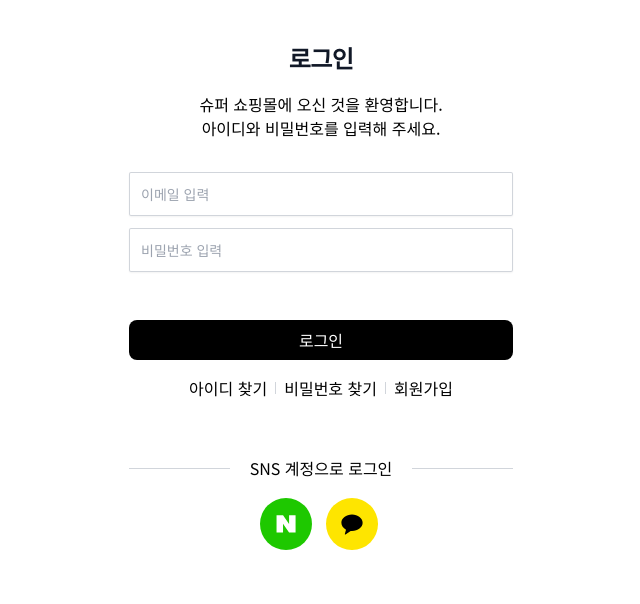
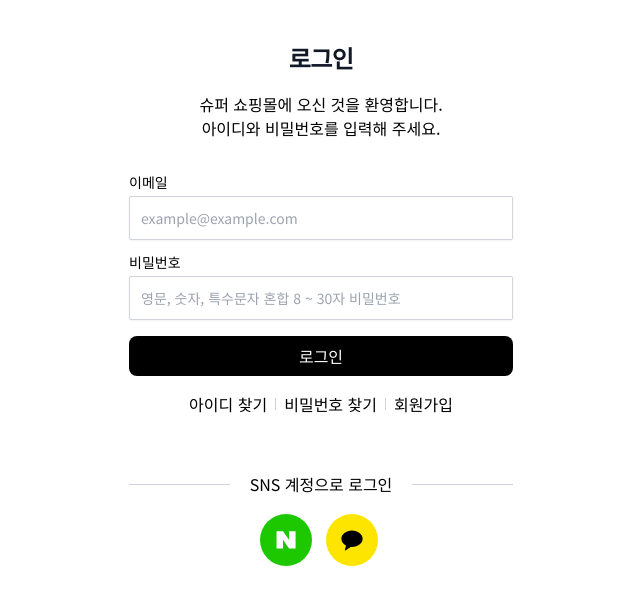
Before and after one commit to super-shoppingmall/super-frontend, a React (Create React App) app: page /login in a window 1280 px wide. Shown: the top 604 px of the page, without its empty margins (319-959 px from the left). Built offline with nearby package versions, Linux system fonts and the light colour scheme; no server answers.

Commit message:
Refactor: 로그인 로직 공통화를 위해 수정 및 공통화된 로직 경로 이동

```diff
--- /dev/null
+++ b/src/components/Icon/ErrorIcon.tsx
@@ -0,0 +1,19 @@
+const ErrorIcon = () => {
+	return (
+		<svg
+			xmlns='http://www.w3.org/2000/svg'
+			viewBox='0 0 20 20'
+			fill='currentColor'
+			aria-hidden='true'
+			className='w-4'
+		>
+			<path
+				fillRule='evenodd'
+				d='M18 10a8 8 0 11-16 0 8 8 0 0116 0zm-8-5a.75.75 0 01.75.75v4.5a.75.75 0 01-1.5 0v-4.5A.75.75 0 0110 5zm0 10a1 1 0 100-2 1 1 0 000 2z'
+				clipRule='evenodd'
+			></path>
+		</svg>
+	);
+};
+
+export default ErrorIcon;
--- a/src/layouts/Login/LoginForm.tsx
+++ b/src/layouts/Login/LoginForm.tsx
@@ -1,87 +1,116 @@
-import { useContext, useEffect, useReducer, useState } from 'react';
-import { useNavigate } from 'react-router-dom';
+import { useContext, useReducer, useState } from 'react';
+import { Navigate } from 'react-router-dom';
 
-import { formInitialData, loginFormReducer } from '../../reducers/loginReducer';
-import FormField from '../../components/Form/FormField';
-import Spinner from '../../components/Spinner/Spinner';
-import LoginMessage from './LoginMessage';
+import InputField from '../../components/Form/InputField';
+import FormMessage from '../../components/Form/FormMessage';
+import ErrorIcon from '../../components/Icon/ErrorIcon';
 import { AuthContext } from '../../context/AuthContext';
+
+import loginReducer, { FormData } from '../../reducers/loginReducer';
+
+const initialData: FormData = {
+	formState: [],
+	email: '',
+	password: '',
+	token: '',
+};
 
 const LoginForm = () => {
 	const { login } = useContext(AuthContext);
-	const navigate = useNavigate();
-	const [isLoading, setIsLoading] = useState(false);
-	const [formData, dispatchFormData] = useReducer(loginFormReducer, formInitialData);
-	const [submitCount, setSubmitCount] = useState(0);
+	const [formData, dispatchFormData] = useReducer(loginReducer, initialData);
 	const [loginCount, setLoginCount] = useState(0);
 
-	const handleChangeInput = (e: React.ChangeEvent<HTMLInputElement>) => {
+	const formState = formData.formState;
+
+	const addInputField = (e: React.ChangeEvent<HTMLInputElement>) => {
 		dispatchFormData({
-			type: 'FORM_CHANGE',
-			value: { ...formData, [e.target.name]: e.target.value },
+			type: 'SET_FIELD',
+			value: {
+				...formData,
+				[e.target.name]: e.target.value,
+			},
 		});
 	};
 
-	const handleSubmitForm = (e: React.FormEvent<HTMLFormElement>) => {
+	const validateForm = () => {
+		dispatchFormData({ type: 'VALID_FIELD' });
+	};
+
+	const handleForm = (e: React.FormEvent<HTMLFormElement>) => {
 		e.preventDefault();
-
-		if (loginCount > 3) {
-			alert('5회 이상 로그인 오류로 \n보안을 위해 로그인이 제한됩니다.');
+		if (formState.length > 0) return;
+		if (loginCount >= 4) {
 			setLoginCount(5);
 			return;
 		}
-		setIsLoading(true);
-		dispatchFormData({ type: 'FORM_SUBMIT' });
-		setSubmitCount(prevC => prevC + 1);
+		dispatchFormData({ type: 'SUBMIT_FORM' });
+		setLoginCount(pLoginCount => pLoginCount + 1);
 	};
 
-	useEffect(() => {
-		setIsLoading(false);
-
-		switch (formData.stateMessage) {
-			case 'SUCCESS_LOGIN':
-				login('ksdjkfjwojfojwoD12fjlsgjlL');
-				setLoginCount(1);
-				dispatchFormData({ type: 'FORM_RESET' });
-				navigate('/');
-				break;
-			case 'ERROR_LOGIN':
-				setLoginCount(prevLoginCount => prevLoginCount + 1);
-				break;
-			default:
-				break;
-		}
-	}, [submitCount, formData.stateMessage]);
+	if (formState.includes('SUCCESS')) {
+		login(formData.token);
+		return <Navigate to='/' />;
+	}
 
 	return (
 		<>
-			<form className='relative' onSubmit={handleSubmitForm}>
-				<FormField
-					id='email'
-					type='email'
-					label='이메일 입력'
-					value={formData.email}
-					onChange={handleChangeInput}
-				/>
-				<FormField
-					id='password'
-					type='password'
-					label='비밀번호 입력'
-					value={formData.password}
-					onChange={handleChangeInput}
-				/>
-				{formData.state === 'ERROR_VALIDATION' && <LoginMessage state={formData.stateMessage} />}
-				{formData.state === 'ERROR_SUBMIT' && (
-					<LoginMessage type='ERROR_SUBMIT' state={formData.stateMessage} count={loginCount} />
+			<form className='relative' onSubmit={handleForm}>
+				<div>
+					<InputField theme='SECONDARY' id='email' label='이메일'>
+						<input
+							type='text'
+							id='email'
+							name='email'
+							className='flex-1 input-text'
+							placeholder='example@example.com'
+							onChange={addInputField}
+						/>
+					</InputField>
+					<FormMessage type='ERROR_EMAIL' isValid={!formState.includes('ERROR_EMAIL')} />
+					<FormMessage
+						type='ERROR_EMAIL_EMPTY'
+						isValid={!formState.includes('ERROR_EMAIL_EMPTY')}
+					/>
+				</div>
+				<div>
+					<InputField theme='SECONDARY' id='password' label='비밀번호'>
+						<input
+							type='password'
+							id='password'
+							name='password'
+							className='flex-1 input-text'
+							placeholder='영문, 숫자, 특수문자 혼합 8 ~ 30자 비밀번호'
+							onChange={addInputField}
+						/>
+					</InputField>
+					<FormMessage
+						type='ERROR_PASSWORD_EMPTY'
+						isValid={!formState.includes('ERROR_PASSWORD_EMPTY')}
+					/>
+				</div>
+				{loginCount >= 1 && loginCount < 5 && (
+					<p className='h-10 pl-1 flex items-center gap-2 w-full text-red-600 text-xs'>
+						<ErrorIcon />
+						{`로그인 오류 ${loginCount}회.`}
+						<br />
+						5회 이상 로그인 오류 시 보안을 위해 로그인이 제한됩니다.
+					</p>
+				)}
+				{loginCount >= 5 && (
+					<p className='h-10 pl-1 flex items-center gap-2 w-full text-red-600 text-xs'>
+						<ErrorIcon />
+						5회 이상 로그인 오류로 보안을 위해 로그인이 제한됩니다. <br />
+						아이디/비밀번호 찾기를 통해 이용 부탁드립니다.
+					</p>
 				)}
 				<button
-					className='w-full h-10 mt-12 px-6 font-400 rounded-lg bg-black text-white'
+					className='w-full h-10 mt-4 px-6 font-400 rounded-lg bg-black text-white'
 					type='submit'
+					onClick={validateForm}
 				>
 					로그인
 				</button>
 			</form>
-			{isLoading && <Spinner />}
 		</>
 	);
 };
--- a/src/reducers/loginReducer.tsx
+++ b/src/reducers/loginReducer.tsx
@@ -1,82 +1,73 @@
-import { FormData, FormValidationField, LoginFormAction } from '../interface/login';
+import { FormState } from '../components/Form/FormMessage';
+import validate from '../util/validate';
 
-const formInitialData: FormData = {
-	state: 'IDLE',
-	stateMessage: '',
-	email: '',
-	password: '',
-};
+export interface FormData {
+	formState: FormState[];
+	email: string;
+	password: string;
+	token: string;
+}
 
-function validForm(type: FormValidationField, value: FormData): FormData {
-	if (type === 'EMAIL') {
-		const emailRegex = /^[\w-.]+@([\w-]+\.)+[\w-]{2,4}$/g;
-		const isEmailEmpty = value.email.length <= 0;
-		const isEmailValid = emailRegex.test(value.email);
+export interface LoginAction {
+	type: 'SET_FIELD' | 'VALID_FIELD' | 'SUBMIT_FORM';
+	value?: FormData;
+}
 
-		if (isEmailEmpty) {
-			return {
-				...value,
-				state: 'ERROR_VALIDATION',
-				stateMessage: 'EMPTY_EMAIL',
-			};
-		}
+function validForm(state: FormData): FormData {
+	const errorMessages: FormState[] = [];
+	const isEmailFilledIn = validate.textFieldNotEmpty(state.email);
+	const isEmailValid = validate.textFieldFormat('EMAIL', state.email);
+	const isPasswordFilledIn = validate.textFieldNotEmpty(state.password);
 
+	if (!isEmailFilledIn && !isEmailValid) {
+		errorMessages.push('ERROR_EMAIL_EMPTY');
+	}
+
+	if (isEmailFilledIn && !isEmailValid) {
+		errorMessages.push('ERROR_EMAIL');
+	}
+
+	if (!isPasswordFilledIn) {
+		errorMessages.push('ERROR_PASSWORD_EMPTY');
+	}
+
+	if (errorMessages.length > 0) {
 		return {
-			...value,
-			state: isEmailValid ? 'SUCCESS' : 'ERROR_VALIDATION',
-			stateMessage: 'ERROR_EMAIL',
+			...state,
+			formState: [errorMessages[0]],
 		};
 	}
 
-	if (type === 'PASSWORD') {
-		const passwordRegex =
-			/^((?=.*[\d])(?=.*[a-z])(?=.*[A-Z])|(?=.*[a-z])(?=.*[A-Z])(?=.*[^\w\d\s])|(?=.*[\d])(?=.*[A-Z])(?=.*[^\w\d\s])|(?=.*[\d])(?=.*[a-z])(?=.*[^\w\d\s])).{8,30}$/gm;
-		const isPasswordEmpty = value.password.length <= 0;
-		const isPasswordValid = passwordRegex.test(value.password);
+	return {
+		...state,
+		formState: [],
+	};
+}
 
-		if (isPasswordEmpty) {
-			return {
-				...value,
-				state: 'ERROR_VALIDATION',
-				stateMessage: 'EMPTY_PASSWORD',
-			};
+function loginReducer(state: FormData, action: LoginAction): FormData {
+	switch (action.type) {
+		case 'SET_FIELD':
+			if (!action.value) return state;
+			return action.value;
+
+		case 'VALID_FIELD': {
+			const validationResult = validForm(state);
+			return validationResult;
 		}
 
-		return {
-			...value,
-			state: isPasswordValid ? 'SUCCESS' : 'ERROR_SUBMIT',
-			stateMessage: 'ERROR_LOGIN',
-		};
-	}
-
-	return { ...value, state: 'ERROR_SUBMIT', stateMessage: 'ERROR_LOGIN' };
-}
-
-function loginFormReducer(state: FormData, action: LoginFormAction): FormData {
-	switch (action.type) {
-		case 'FORM_CHANGE': {
-			if (!action.value) return state;
-			return action.value;
-		}
-		case 'FORM_SUBMIT': {
-			const email = validForm('EMAIL', state);
-			if (email.state === 'ERROR_VALIDATION') return email;
-
-			const password = validForm('PASSWORD', state);
-			if (password.state === 'ERROR_SUBMIT') return password;
-
-			// NOTE: API 추가 필요.
-			// return { ...state, state: 'ERROR_SUBMIT', stateMessage: 'ERROR_LOGIN' };
-
-			return { ...state, state: 'SUCCESS', stateMessage: 'SUCCESS_LOGIN' };
-		}
-		case 'FORM_RESET': {
-			return formInitialData;
-		}
-		default: {
-			return state;
+		case 'SUBMIT_FORM': {
+			// return {
+			// 	...state,
+			// 	formState: ['ERROR_LOGIN'],
+			// };
+			// API 추가
+			return {
+				...state,
+				token: 'khsdfksdhfkshkhfk',
+				formState: ['SUCCESS'],
+			};
 		}
 	}
 }
 
-export { formInitialData, loginFormReducer };
+export default loginReducer;
--- a/src/reducers/signupReducer.tsx
+++ b/src/reducers/signupReducer.tsx
@@ -1,15 +1,8 @@
-import { validateTextField } from '../util/validate';
-
-export type SignupState =
-	| ''
-	| 'ERROR_EMAIL'
-	| 'ERROR_EMAIL_UNIQUE'
-	| 'ERROR_PASSWORD'
-	| 'ERROR_PASSWORD_CONFIRM'
-	| 'SUCCESS';
+import { FormState } from '../components/Form/FormMessage';
+import validate from '../util/validate';
 
 export interface FormData {
-	formState: SignupState[];
+	formState: FormState[];
 	email: string;
 	password: string;
 	address: string;
@@ -22,9 +15,9 @@ export interface SignupAction {
 }
 
 const validForm = (state: FormData): FormData => {
-	const errorMessages: SignupState[] = [];
-	const isEmailValid = validateTextField('EMAIL', state.email);
-	const isPasswordValid = validateTextField('PASSWORD', state.password);
+	const errorMessages: FormState[] = [];
+	const isEmailValid = validate.textFieldFormat('EMAIL', state.email);
+	const isPasswordValid = validate.textFieldFormat('PASSWORD', state.password);
 
 	if (!isEmailValid) {
 		errorMessages.push('ERROR_EMAIL');
--- a/src/util/validate.ts
+++ b/src/util/validate.ts
@@ -9,9 +9,17 @@ const getRegExp = (type: FormTextField) => {
 	}
 };
 
-export const validateTextField = (type: FormTextField, field: string) => {
+const textFieldFormat = (type: FormTextField, field: string) => {
 	const regexp = getRegExp(type);
-	const isFieldEmpty = field.length <= 0;
 	const isFieldValid = regexp.test(field);
-	return !isFieldEmpty && isFieldValid;
+	return isFieldValid;
 };
+
+const textFieldNotEmpty = (field: string) => {
+	return field.length > 0;
+};
+
+export default {
+	textFieldFormat,
+	textFieldNotEmpty,
+};
```
Also changed, not shown: src/components/Form/FormMessage.tsx (+17 -3 lines), src/layouts/Login/LoginMessage.tsx (deleted, +0 -47 lines).
